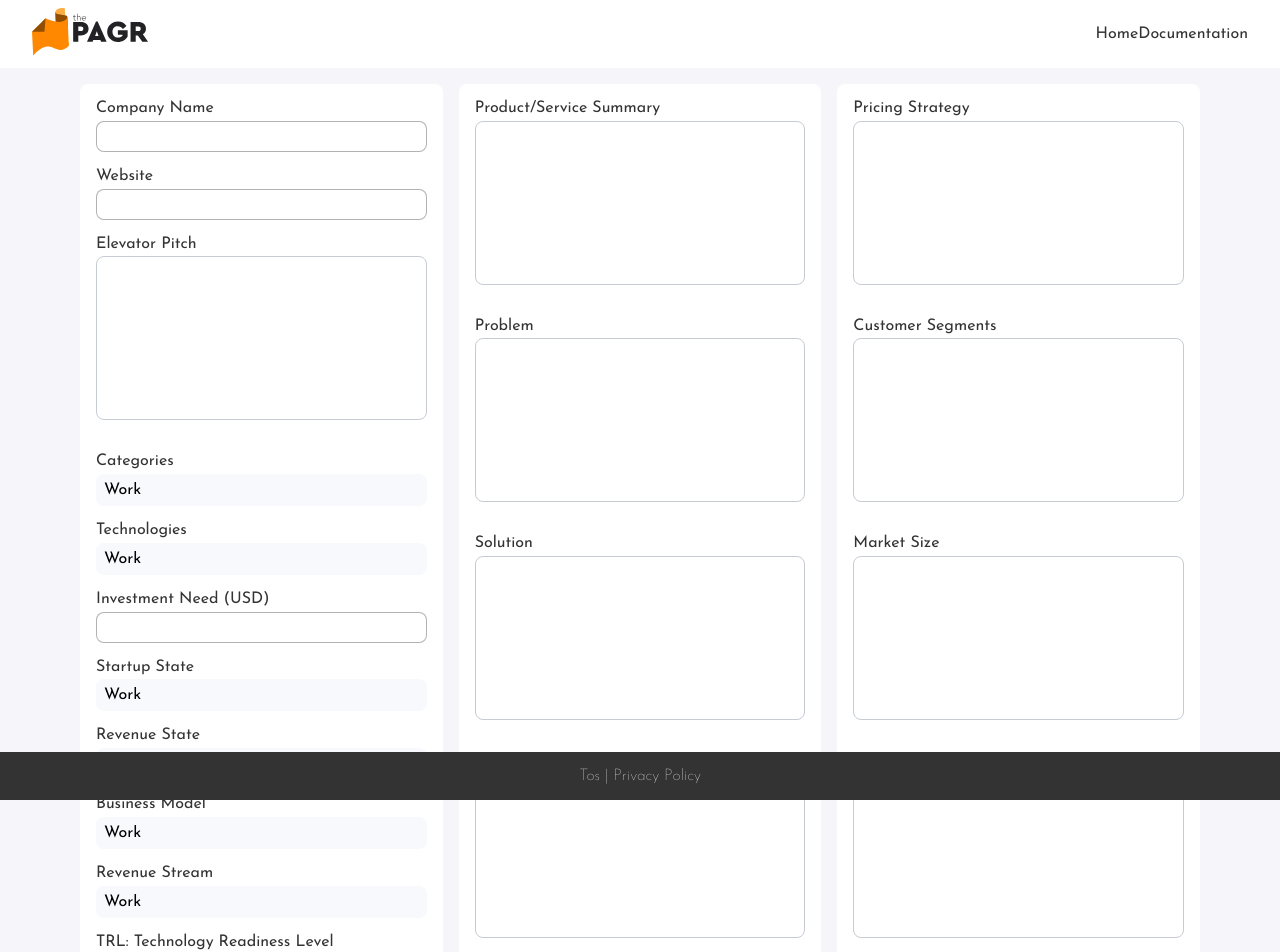
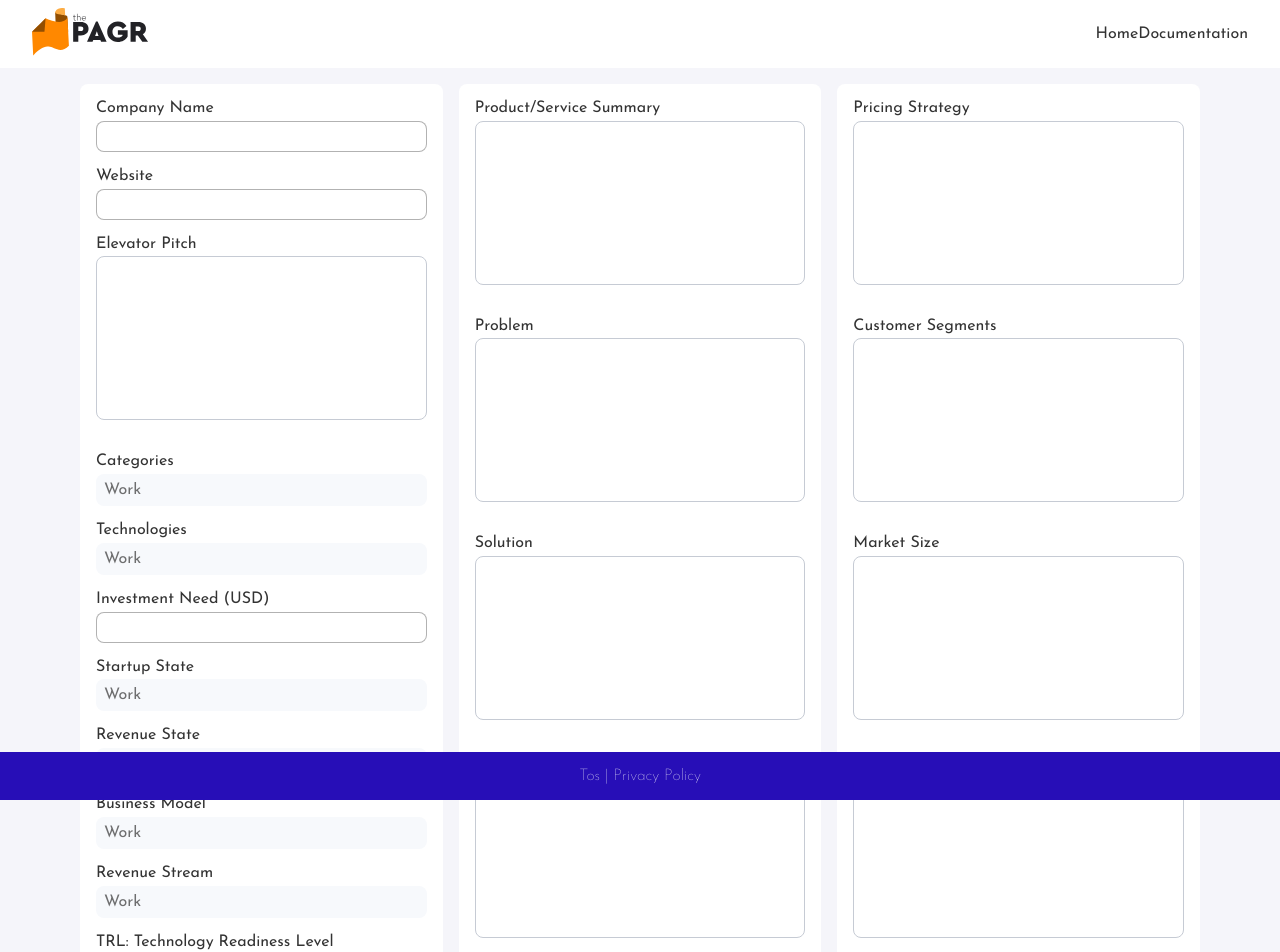
Before and after one commit to ozlemts/reactComponents, a Next.js app: page / in a window 1280 px wide. Shown: the top 952 px of the page. Built offline with nearby package versions, Linux system fonts and the light colour scheme.

Commit message:
Save editbox

```diff
--- a/components/EditBox.js
+++ b/components/EditBox.js
@@ -17,7 +17,6 @@ export const EditBox = (props) => {
 	const makeDisabled = () => {
 		setEditable( !isEditable);
 	}
-
 
 	return (
 		<div className="editbox">
--- a/styles/globals.css
+++ b/styles/globals.css
@@ -12,7 +12,7 @@ body {
   padding: 0;
   margin: 0;
   background-color: var(--bg-light);
-  color: var(--primary);
+  color: var(--text-primary);
   line-height: 1;
 }
 
@@ -26,16 +26,13 @@ a {
 }
 
 :root {
-  --primary: #333333;
+  --primary: #270EB7;
   --secondary: rgba(51,51,51, .6);
+  --text-primary: rgba(51,51,51,1);
+  --text-secondary: rgba(51,51,51,0.7);
+  --bg-light: #F5F5FA;
   --green: #3DD598;
-  --yellow: #FFC542;
   --red: #FF565E;
-  --bg-dark1: #22343C;
-  --bg-dark2: #1F2E35;
-  --bg-light: #F5F5FA;
-  --gray: #96A7AF;
-  --blue: #0062FF;
 }
 
 .container {
@@ -132,7 +129,7 @@ a {
 .editbox .editbox-textarea {
   outline: none;
   border: none;
-  color: inherit;
+  color: var(--text-secondary);
   width: 100%;
   resize: none;
   background-color: transparent;
@@ -148,7 +145,7 @@ a {
 }
 
 .editbox .text-edit {
-  color: var(--primary);
+  color: var(--text-secondary);
   background-color: transparent;
   font-weight: normal;
 }
@@ -174,6 +171,7 @@ a {
   border-radius: .5rem;
   padding: .5rem;
   font-family: inherit;
+  color: var(--text-secondary);
 }
 
 .custom-input input:hover,
@@ -189,6 +187,7 @@ select::-ms-expand {
   display: none;
 }
 select {
+  color: var(--text-secondary);
   display: inline-block;
   box-sizing: border-box;
   padding: 0.5em 2em 0.5em 0.5em;
@@ -237,10 +236,10 @@ select {
   left: -9999px;
 }
 .radio-button label input:checked + span {
-  background-color: #d6d6e5;
+  background-color: #e7ecf3;;
 }
 .radio-button label input:checked + span:before {
-  box-shadow: inset 0 0 0 0.4375em #00005c;
+  box-shadow: inset 0 0 0 0.4375em #260eb7;
 }
 .radio-button label span {
   display: flex;
@@ -262,7 +261,7 @@ select {
   border-radius: 50%;
   margin-right: 0.375em;
   transition: 0.25s ease;
-  box-shadow: inset 0 0 0 0.125em #00005c;
+  box-shadow: inset 0 0 0 0.125em #260eb7;
 }
 
 /* SING-IN -------------- */
```
